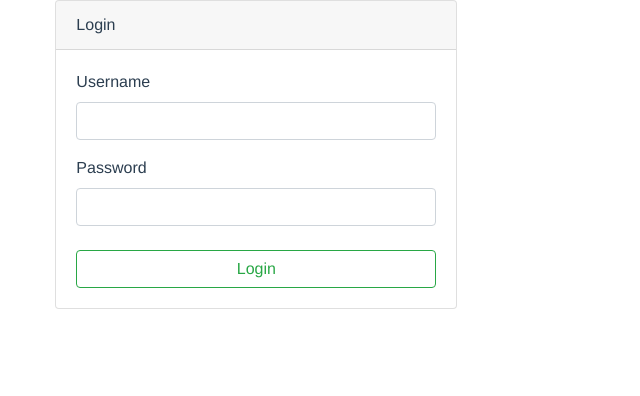
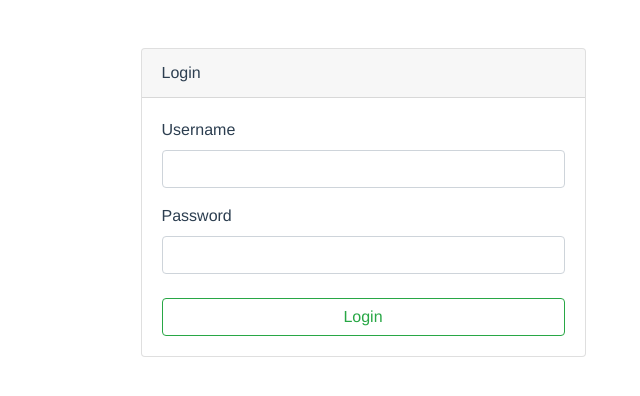
Before and after one commit to vncapit/axios_jwt, a Vue app: page / in a window 1280 px wide. Shown: the top 396 px of the page, without its empty margins (277-917 px from the left). Built offline with nearby package versions, Linux system fonts and the light colour scheme.

Commit message:
adjust login page

```diff
--- a/src/App.vue
+++ b/src/App.vue
@@ -5,7 +5,7 @@
                 <div v-show="loggedIn" class="col-md-2">
                     <Menu :my-menu="myMenu" />
                 </div>
-                <div class="col-md-10">
+                <div class="col-md-10" :class="{ 'col-md-12': !loggedIn }">
                     <Header v-show="loggedIn" :user-info="userInfo" />
                     <router-view />
                 </div>
--- a/src/views/login/Index.vue
+++ b/src/views/login/Index.vue
@@ -1,7 +1,7 @@
 <template>
     <div class="container">
         <div class="row">
-            <div class="col-md-5 mx-auto">
+            <div class="col-md-5 mx-auto mt-5">
                 <div class="card">
                     <div class="card-header">Login</div>
                     <div class="card-body">
```
